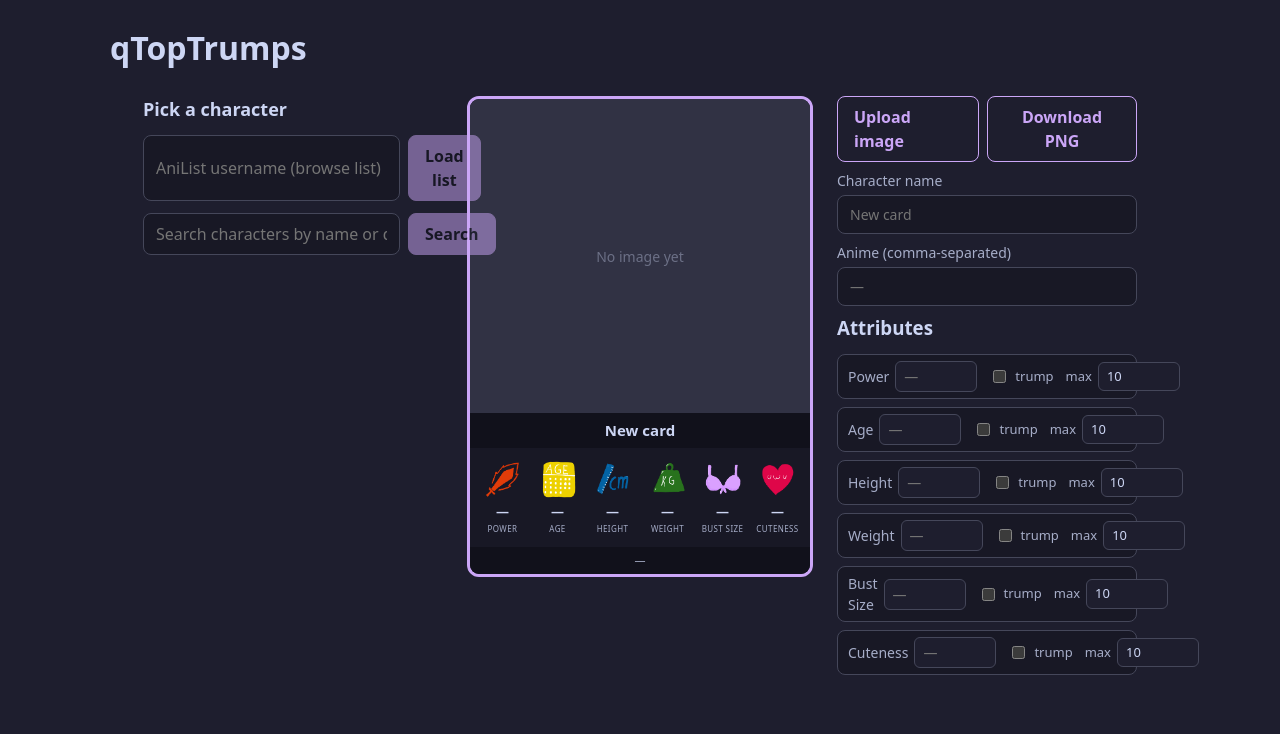
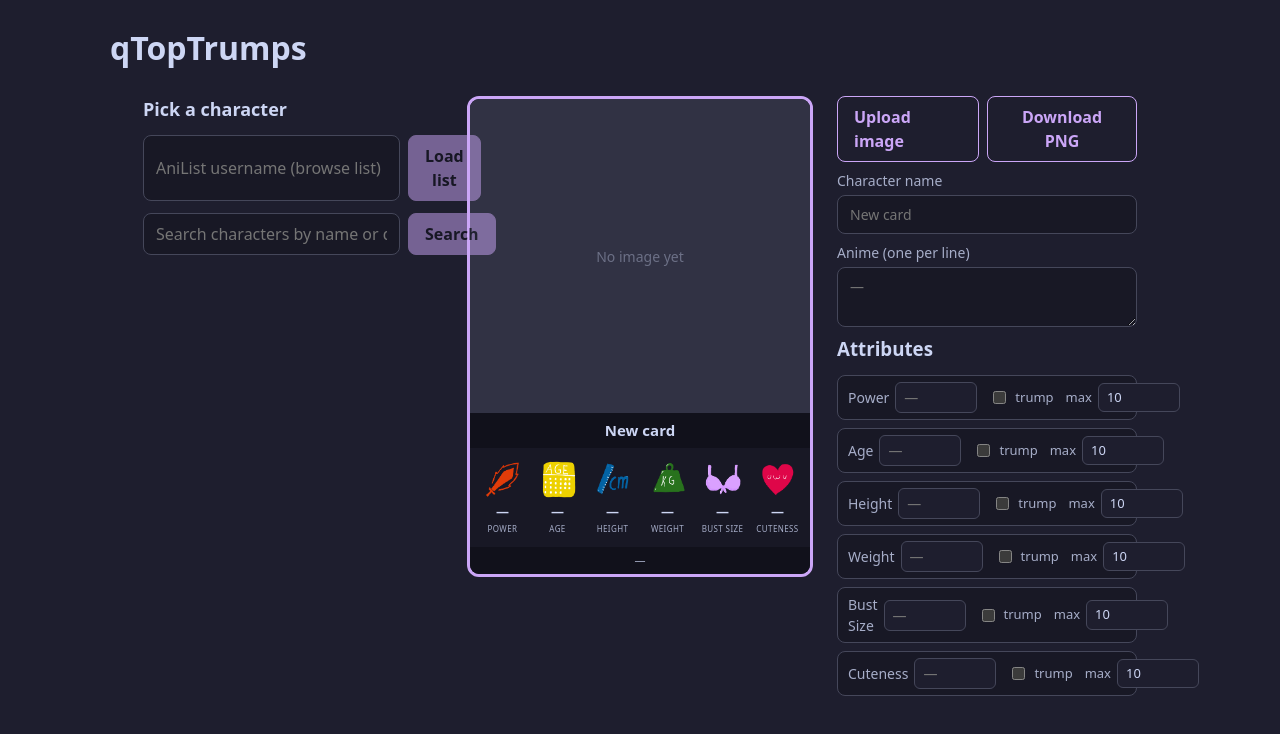
Before and after one commit to qStivi/qTopTrumps, a React (Vite) app: page / in a window 1280 px wide. Shown: the top 734 px of the page. Built offline with nearby package versions, Linux system fonts and the light colour scheme.

Commit message:
fix: anime editor uses one-per-line textarea so titles containing commas are not corrupted
Co-authored-by: qStivi <qStivi@users.noreply.github.com>

```diff
--- a/src/App.css
+++ b/src/App.css
@@ -384,13 +384,15 @@
   color: var(--subtext);
   font-size: 14px;
 
-  input {
+  input,
+  textarea {
     padding: 8px 12px;
     border-radius: 8px;
     border: 1px solid var(--border);
     background: var(--mantle);
     color: var(--text);
     font: inherit;
+    resize: vertical;
   }
 }
 
--- a/src/components/CardEditor.tsx
+++ b/src/components/CardEditor.tsx
@@ -169,15 +169,15 @@ export function CardEditor({ card, onChange }: CardEditorProps) {
           />
         </label>
         <label className="name-field">
-          Anime (comma-separated)
-          <input
-            type="text"
-            value={card.animeTitles.join(', ')}
+          Anime (one per line)
+          <textarea
+            rows={2}
+            value={card.animeTitles.join('\n')}
             placeholder="—"
             onChange={(e) =>
               onChange({
                 ...card,
-                animeTitles: e.target.value.split(',').map((s) => s.trim()).filter((s) => s.length > 0),
+                animeTitles: e.target.value.split('\n').map((s) => s.trim()).filter((s) => s.length > 0),
               })
             }
           />
```
